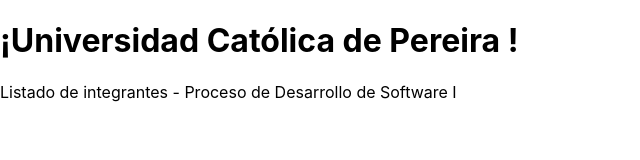
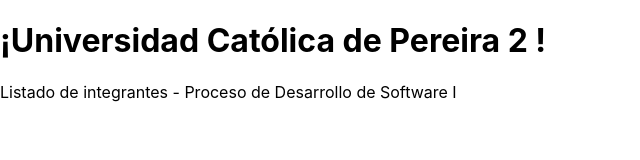
Before and after one commit to ptorodevelop/-ucp-app-react, a React (Create React App) app: page / in a window 1280 px wide. Shown: the top 160 px of the page, without its empty margins (0-640 px from the left). Built offline with nearby package versions, Linux system fonts and the light colour scheme.

Commit message:
feat: Update title

```diff
--- a/src/App.js
+++ b/src/App.js
@@ -4,7 +4,7 @@
 function App() {
 return (
 <div>
-<h1>¡Universidad Católica de Pereira !</h1>
+<h1>¡Universidad Católica de Pereira 2 !</h1>
 <p>Listado de integrantes - Proceso de Desarrollo de Software I</p>
 </div>
 );
```
